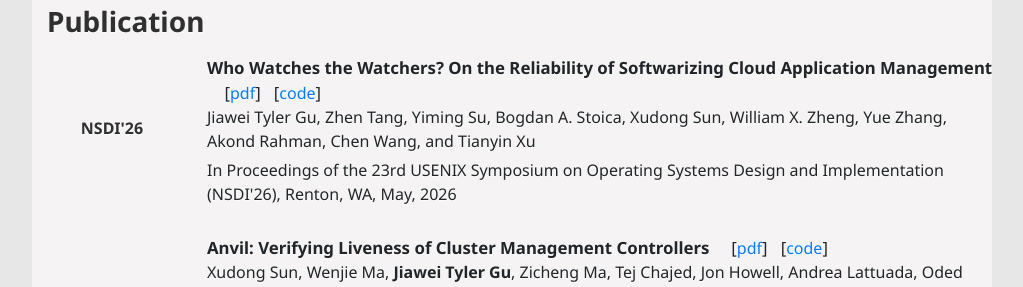
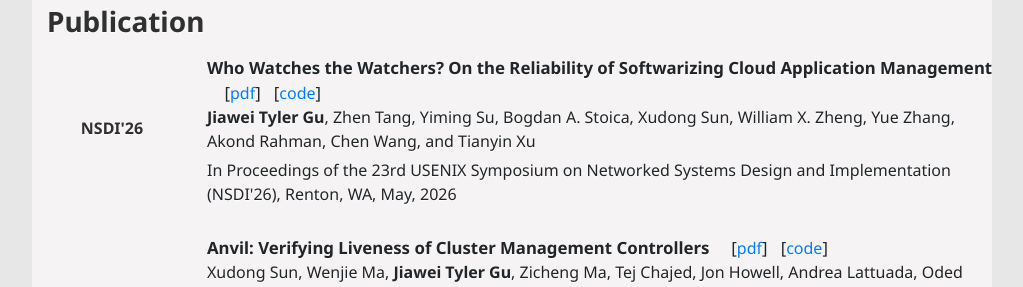
Before and after one commit to tylergu/tylergu.github.io, a Jekyll site: the page built from index.html, in a window 1280 px wide. Shown: the part 638-925 px from the top of the page, without its empty margins (128-1151 px from the left). Built offline with Jekyll 4.4.1, drawn with Linux system fonts in a browser that asks for light colours.

Commit message:
Update publications.yml

```diff
--- a/_data/publications.yml
+++ b/_data/publications.yml
@@ -1,7 +1,7 @@
 - title: "Who Watches the Watchers? On the Reliability of Softwarizing Cloud Application Management"
   author: >
-    Jiawei Tyler Gu, Zhen Tang, Yiming Su, Bogdan A. Stoica, Xudong Sun, William X. Zheng, Yue Zhang, Akond Rahman, Chen Wang, and Tianyin Xu
-  booktitle: In Proceedings of the 23rd USENIX Symposium on Operating Systems Design and Implementation (NSDI'26)
+    <b>Jiawei Tyler Gu</b>, Zhen Tang, Yiming Su, Bogdan A. Stoica, Xudong Sun, William X. Zheng, Yue Zhang, Akond Rahman, Chen Wang, and Tianyin Xu
+  booktitle: In Proceedings of the 23rd USENIX Symposium on Networked Systems Design and Implementation (NSDI'26)
   year: 2026
   month: May
   address: Renton, WA
```
